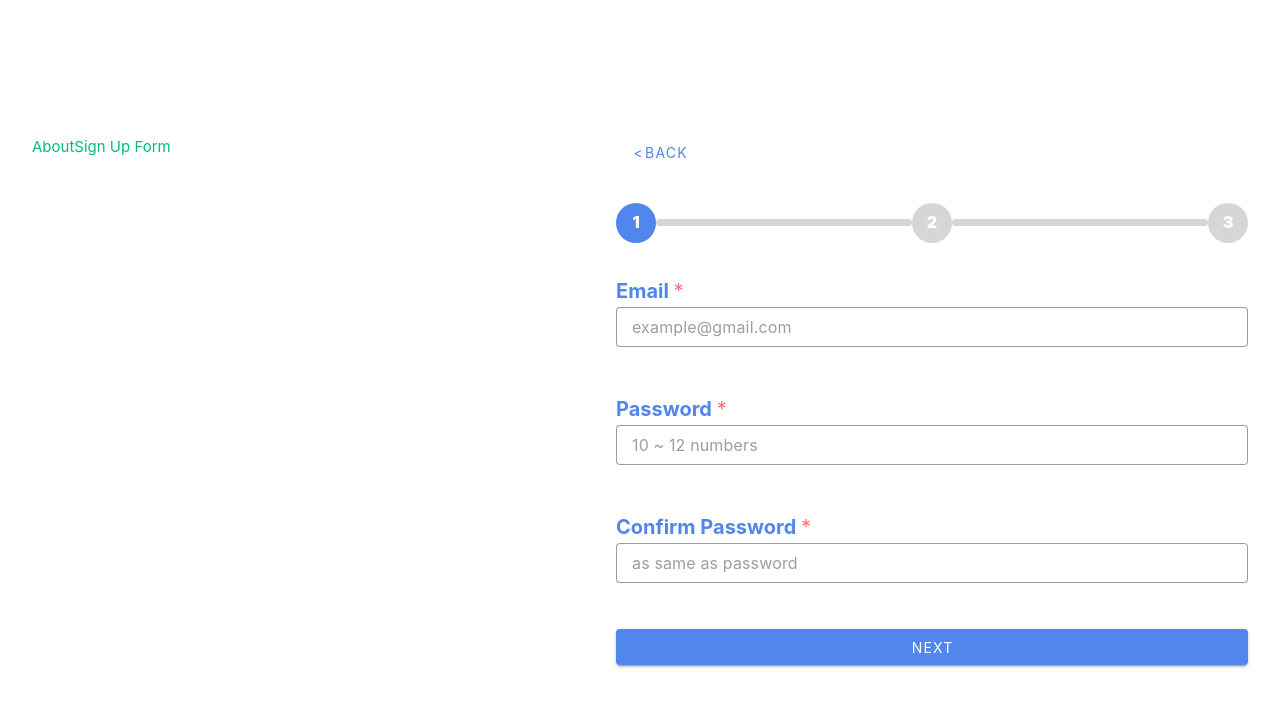
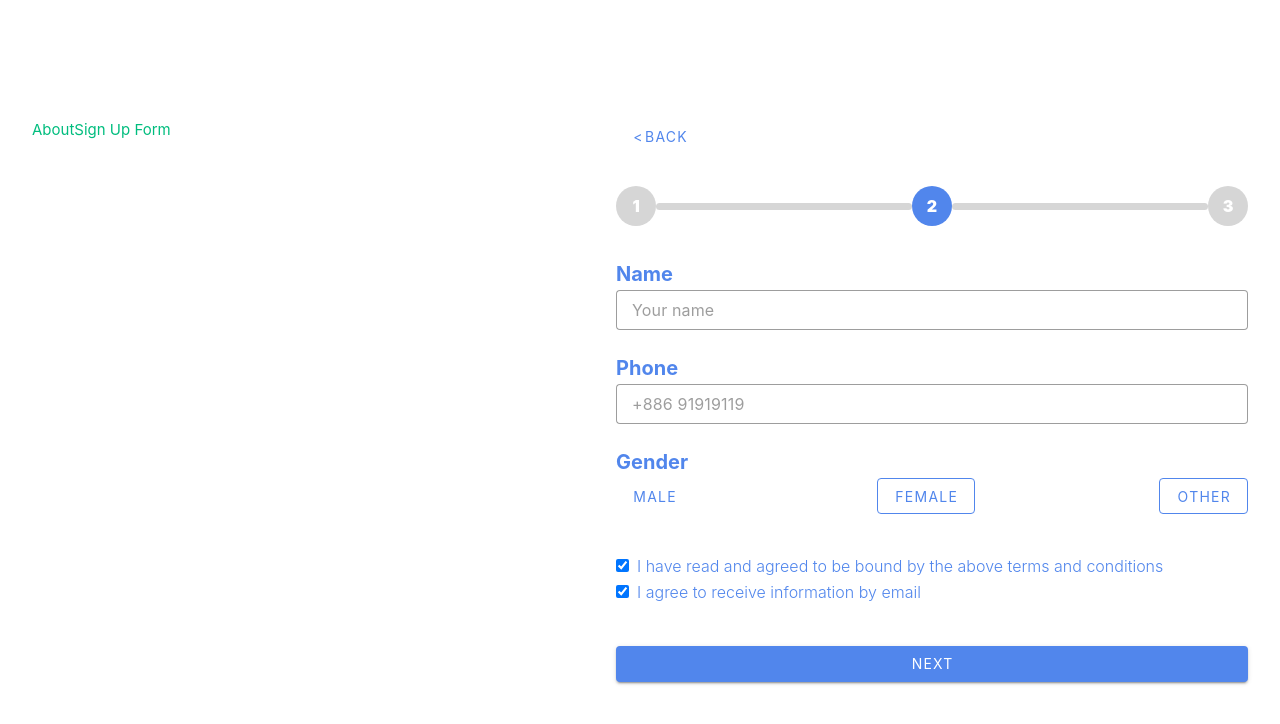
Before and after one commit to 12cassie34/join-wtm-right-now, a Vue app: page /signUpForm in a window 1280 px wide. Shown: the top 724 px of the page. Built offline with nearby package versions, Linux system fonts and the light colour scheme.

Commit message:
feat: the draft of the step 2 form

```diff
--- a/src/views/SingUpFormView.vue
+++ b/src/views/SingUpFormView.vue
@@ -1,14 +1,30 @@
 <script setup lang="ts">
+import router from "@/router";
 import { ref } from "vue";
 
-const currentStep = ref(1);
-const moveNextStep = () => currentStep.value++;
+const genderOptions = ["Male", "Female", "Other"];
+
+const currentStep = ref(2);
+const moveToNextStep = () => currentStep.value++;
+const moveToPrevStep = () => {
+  currentStep.value === 1
+    ? router.push({ path: "/login" }) // TODO: confirm the route
+    : currentStep.value--;
+};
 
 const email = ref("");
 const password = ref("");
 const confirmPassword = ref("");
 
-const inputs = [
+const name = ref("");
+const phone = ref("");
+const gender = ref("Male");
+const isAgreeTerm = ref(true);
+const isAgreeEmailPromo = ref(true);
+
+const changeGender = (option: string) => (gender.value = option);
+
+const step1Inputs = [
   {
     label: "Email",
     isRequired: true,
@@ -30,27 +46,54 @@ const inputs = [
     isHiddenText: true,
     isShowPassword: false,
     inputValue: confirmPassword,
-    placeholder: "as same as password",
+    placeholder: "As same as password",
+  },
+];
+
+const step2Inputs = [
+  {
+    label: "Name",
+    inputValue: name,
+    placeholder: "Your name",
+  },
+  {
+    label: "Phone",
+    inputValue: phone,
+    placeholder: "+886 91919119",
+  },
+];
+
+const step2Checkbox = [
+  {
+    id: "isAgreeTerm",
+    checkboxValue: isAgreeTerm,
+    label:
+      "I have read and agreed to be bound by the above terms and conditions",
+  },
+  {
+    id: "isAgreeEmailPromo",
+    checkboxValue: isAgreeEmailPromo,
+    label: "I agree to receive information by email",
   },
 ];
 </script>
 
 <template>
   <main>
-    <v-btn variant="text" color="primary">
+    <v-btn @click="moveToPrevStep" variant="text" color="primary">
       <span>&#x3c;</span>
       Back
     </v-btn>
     <div class="step-indicator">
       <div class="step" :class="currentStep === 1 && 'active'">1</div>
       <div class="link"></div>
-      <div class="step">2</div>
+      <div class="step" :class="currentStep === 2 && 'active'">2</div>
       <div class="link"></div>
-      <div class="step">3</div>
+      <div class="step" :class="currentStep === 3 && 'active'">3</div>
     </div>
     <form>
-      <div v-if="currentStep === 1" class="step-1">
-        <div v-for="(input, index) in inputs" :key="index">
+      <div v-if="currentStep === 1">
+        <div v-for="(input, index) in step1Inputs" :key="index">
           <label
             >{{ input.label }}
             <span v-if="input.isRequired" class="required-star">*</span></label
@@ -62,13 +105,45 @@ const inputs = [
             density="compact"
             :placeholder="input.placeholder"
           ></v-text-field>
-          <div>
-            <v-icon>mdi-eye</v-icon>
-            <v-icon large color="primary"> mdi-domain </v-icon>
+        </div>
+      </div>
+      <div v-if="currentStep === 2">
+        <div v-for="(input, index) in step2Inputs" :key="index">
+          <label>{{ input.label }}</label>
+          <v-text-field
+            v-model="input.inputValue.value"
+            color="primary"
+            variant="outlined"
+            density="compact"
+            :placeholder="input.placeholder"
+          ></v-text-field>
+        </div>
+        <div>
+          <label>Gender</label>
+          <div class="gender-options">
+            <v-btn
+              @click="changeGender(option)"
+              v-for="option in genderOptions"
+              :key="option"
+              :variant="gender === option ? 'contained' : 'outlined'"
+              color="primary"
+              >{{ option }}</v-btn
+            >
+          </div>
+        </div>
+        <div class="terms-checkbox">
+          <div v-for="(checkbox, index) in step2Checkbox" :key="index">
+            <input
+              v-model="checkbox.checkboxValue.value"
+              type="checkbox"
+              :id="checkbox.id"
+              :name="checkbox.id"
+            />
+            <label class="checkbox-label" :for="checkbox.id">{{ checkbox.label }}</label>
           </div>
         </div>
       </div>
-      <v-btn @click="moveNextStep" block color="primary"> Next </v-btn>
+      <v-btn @click="moveToNextStep" block color="primary"> Next </v-btn>
     </form>
   </main>
 </template>
@@ -113,4 +188,20 @@ label {
 .required-star {
   color: #fc7070;
 }
+
+.gender-options {
+  display: flex;
+  justify-content: space-between;
+  margin-bottom: 2.5rem;
+}
+
+.checkbox-label {
+    font-weight: 300;
+    font-size: 1rem;
+    margin-left: 0.5rem;
+}
+
+.terms-checkbox {
+    margin-bottom: 2.5rem;
+}
 </style>
```
